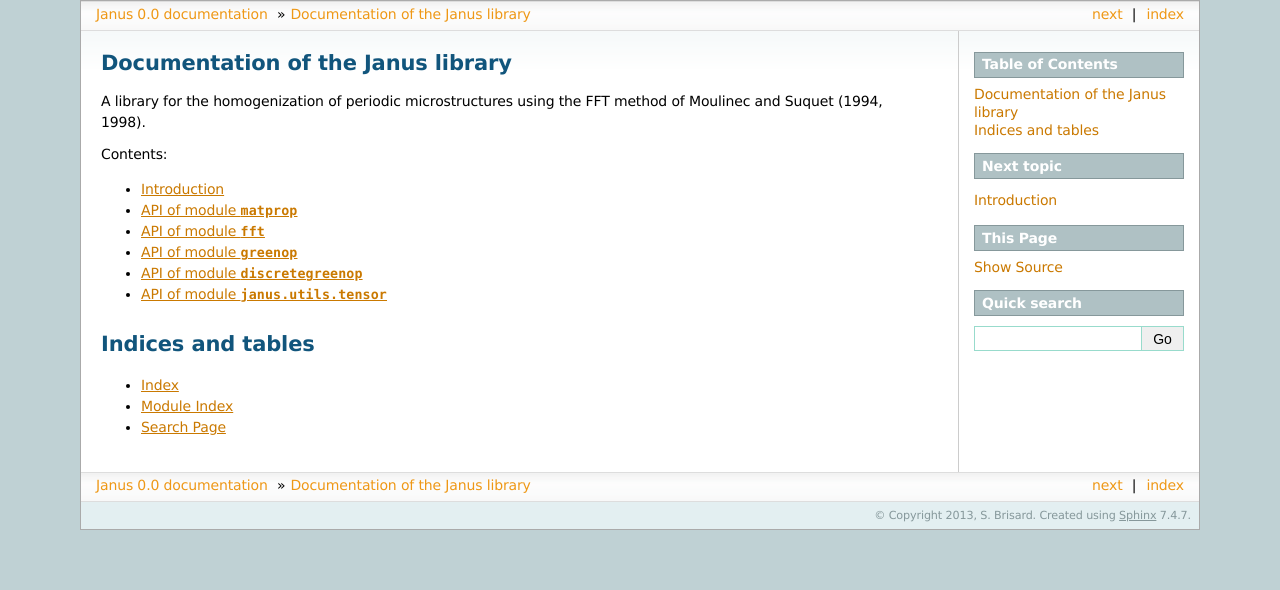
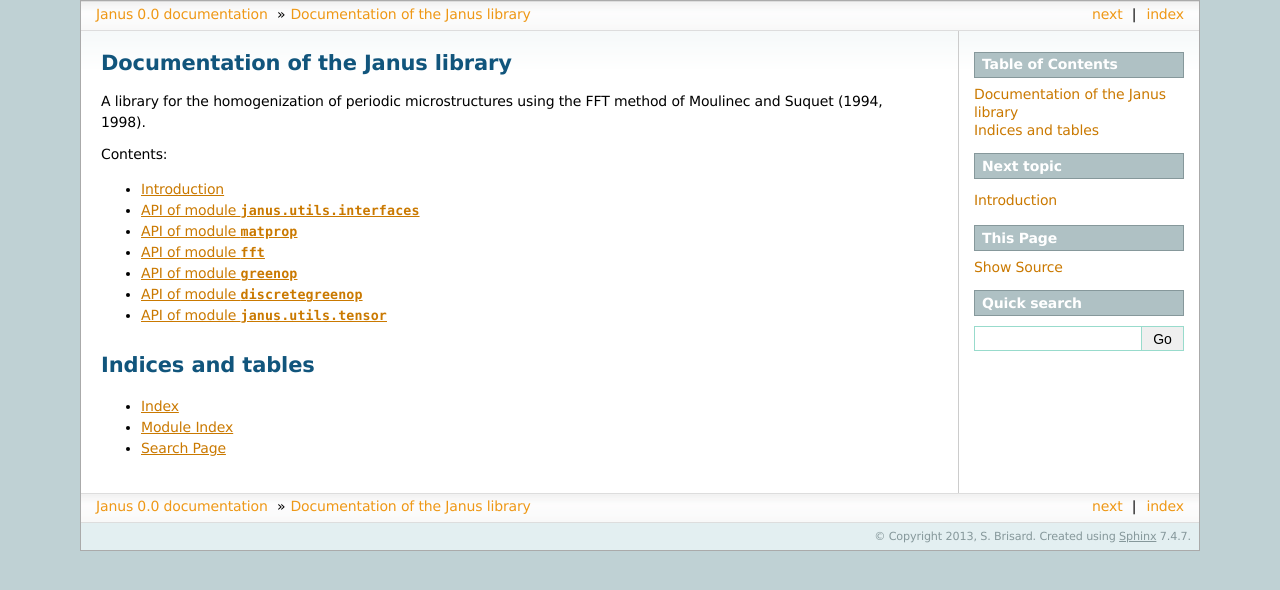
Before and after one commit to sbrisard/janus, a Sphinx documentation site: the page built from doc/index.rst, in a window 1280 px wide. Shown: the top 590 px of the page. Built offline with Sphinx 7.4.7, drawn with Linux system fonts in a browser that asks for light colours; formulas are drawn with MathJax 3; pages that are not in the unit, such as notebooks, are missing from menus.

Commit message:
Docstrings.

```diff
--- a/doc/index.rst
+++ b/doc/index.rst
@@ -14,6 +14,7 @@ Contents:
    :maxdepth: 2
 
    introduction
+   interfaces
    matprop-api
    fft-api
    greenop-api
--- /dev/null
+++ b/doc/interfaces.rst
@@ -0,0 +1,5 @@
+API of module ``janus.utils.interfaces``
+========================================
+
+.. automodule:: janus.utils.interfaces
+    :members:
--- a/doc/tensors-api.rst
+++ b/doc/tensors-api.rst
@@ -3,5 +3,4 @@ API of module ``janus.utils.tensor``
 
 .. automodule:: janus.utils.tensors
    :members:
-
-   :undoc-members:
+   :inherited-members:
```
Also changed, not shown: 1 other file.
